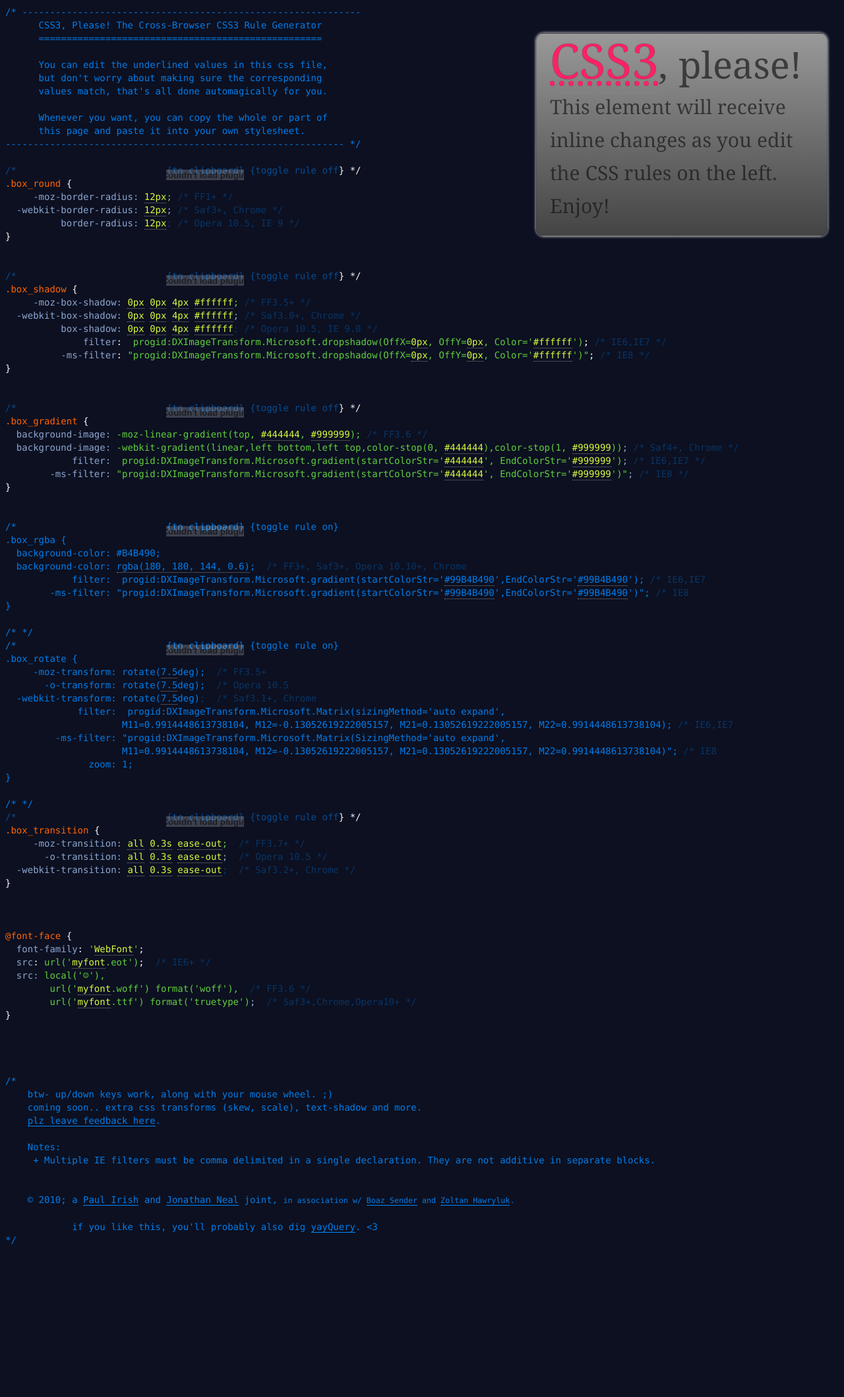
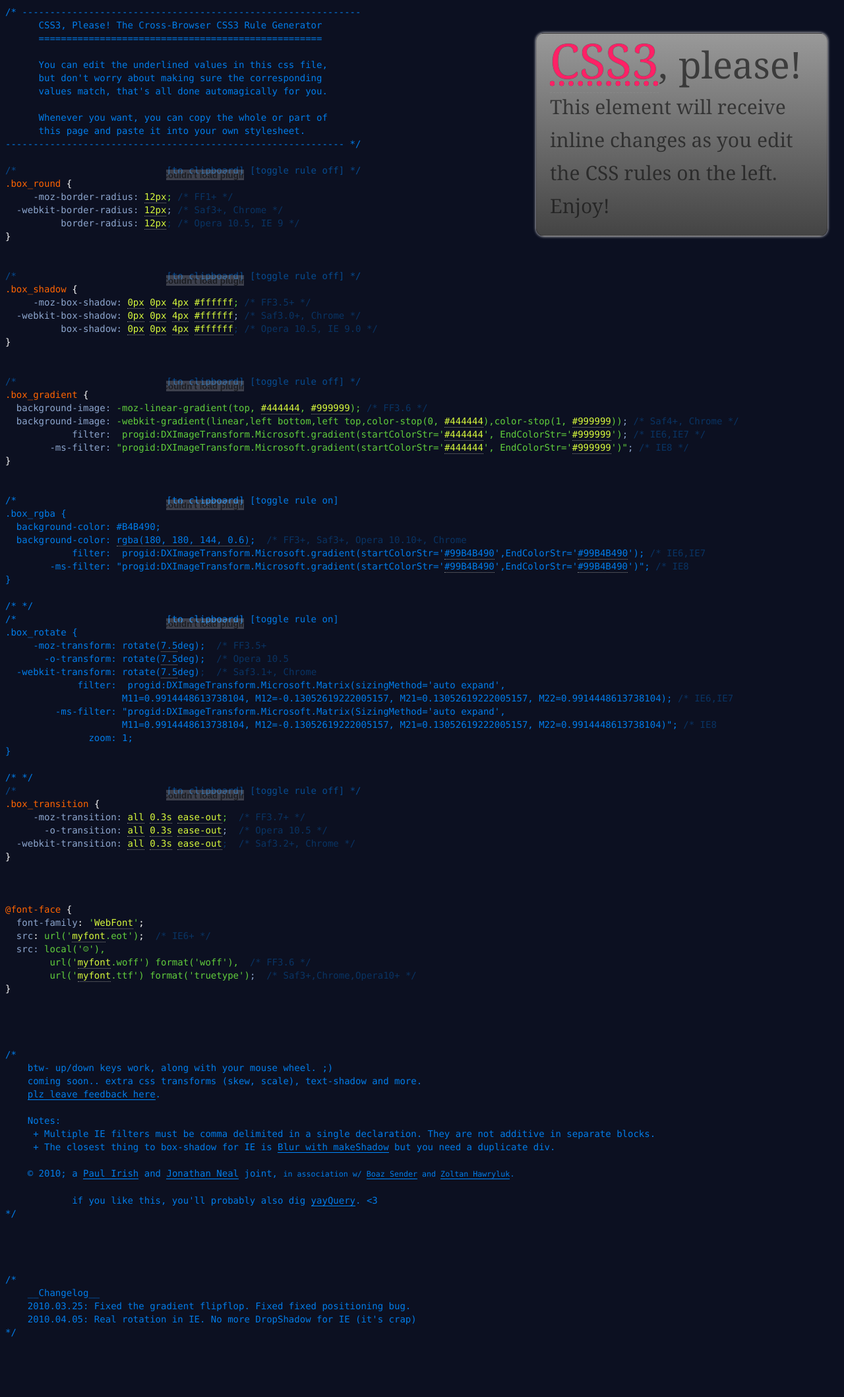
Before and after one commit to paulirish/css3please, a PHP site: page / in a window 1280 px wide. Shown: the whole page at 66% size. Before the commit the page ends 1886 px from the top, so only its background shows below. Run offline with PHP 8.4, Linux system fonts and the light colour scheme; some libraries are stand-ins or nearby versions.

Commit message:
removing dropshadow filter adding changelog transition for commands comment

```diff
--- a/css/stylesheet.css
+++ b/css/stylesheet.css
@@ -302,7 +302,14 @@ body {
 .commentedout .rule , .commentedout .rule span{ color: #0088ff; color: rgba(0,136,255,.9) !important;}
 body .declaration .comment,  span.comment .comment { color: rgba(0,136,255,.3) !important }
 
-pre.comment .comment { color: rgba(0,136,255,.5); -webkit-transition: color 2s ease-in;}
+pre.comment .comment { color: rgba(0,136,255,.5);
+	 -moz-transition: color 0.6s ease-out;  /* FF3.7+ */
+       -o-transition: color 0.6s ease-out;  /* Opera 10.5 */
+  -webkit-transition: color 0.6s ease-out;  /* Saf3.2+, Chrome */
+ }
+
+
+
 .rule_wrapper:hover pre.comment .comment { color: rgba(0,136,255,.9);}
 
 body .commentclose .comment { color: rgba(0,136,255,.9) !important;}
@@ -359,7 +366,7 @@ body .commentclose .comment { color: rgba(0,136,255,.9) !important;}
 
 
 ::-moz-selection{
-		background:#FF5E99;
+		background:-moz-linear-gradient(top, #444444, #999999);;
 	color:#fff;
 }
 
--- a/index.html
+++ b/index.html
@@ -45,7 +45,7 @@
 </pre>
 
 <div id="box_round" class="rule_wrapper">
-  <pre class="rule comment">/*                           <a class="cb">{to clipboard}</a> <a class="off">{toggle rule off}</a> <span class="endcomment">*/</span></pre>
+  <pre class="rule comment">/*                           <a class="cb">[to clipboard]</a> <a class="off">[toggle rule off]</a> <span class="endcomment">*/</span></pre>
   <pre class="rule">
 .box_round {
      -moz-border-radius: <b g="0">12px</b>; <span class="comment">/* FF1+ <span class="endcomment">*/</span></span>
@@ -58,21 +58,19 @@
 
 
 <div id="box_shadow" class="rule_wrapper">
-  <pre class="rule comment">/*                           <a class="cb">{to clipboard}</a> <a class="off">{toggle rule off}</a> <span class="endcomment">*/</span></pre>
+  <pre class="rule comment">/*                           <a class="cb">[to clipboard]</a> <a class="off">[toggle rule off]</a> <span class="endcomment">*/</span></pre>
   <pre class="rule">
 .box_shadow {
      -moz-box-shadow: <b g="0">0px</b> <b g="1">0px</b> <b g="2">4px</b> <b g="3" i="s2Hex" o="sHex">#ffffff</b>; <span class="comment">/* FF3.5+ <span class="endcomment">*/</span></span>
   -webkit-box-shadow: <b g="0">0px</b> <b g="1">0px</b> <b g="2">4px</b> <b g="3" i="s2Hex" o="sHex">#ffffff</b>; <span class="comment">/* Saf3.0+, Chrome <span class="endcomment">*/</span></span>
           box-shadow: <b g="0">0px</b> <b g="1">0px</b> <b g="2">4px</b> <b g="3" i="s2Hex" o="sHex">#ffffff</b>; <span class="comment">/* Opera 10.5, IE 9.0 <span class="endcomment">*/</span></span>
-              filter:  progid:DXImageTransform.Microsoft.dropshadow(OffX=<b g="0">0px</b>, OffY=<b g="1">0px</b>, Color='<b g="3" i="s2Hex" o="lHex">#ffffff</b>'); <span class="comment">/* IE6,IE7 <span class="endcomment">*/</span></span>
-          -ms-filter: "progid:DXImageTransform.Microsoft.dropshadow(OffX=<b g="0">0px</b>, OffY=<b g="1">0px</b>, Color='<b g="3" i="s2Hex" o="lHex">#ffffff</b>')"; <span class="comment">/* IE8 <span class="endcomment">*/</span></span>
 }
   </pre>
   <pre class="rule comment commentclose"><span class="comment">/* */</span></pre>
 </div>
 
 <div id="box_gradient" class="rule_wrapper">
-  <pre class="rule comment">/*                           <a class="cb">{to clipboard}</a> <a class="off">{toggle rule off}</a> <span class="endcomment">*/</span></pre>
+  <pre class="rule comment">/*                           <a class="cb">[to clipboard]</a> <a class="off">[toggle rule off]</a> <span class="endcomment">*/</span></pre>
   <pre class="rule">
 .box_gradient {
   background-image: -moz-linear-gradient(top, <b g="0" i="s2Hex">#444444</b>, <b g="1" i="s2Hex">#999999</b>); <span class="comment">/* FF3.6 <span class="endcomment">*/</span></span>
@@ -87,7 +85,7 @@
 
 
 <div id="box_rgba" class="rule_wrapper commentedout">
-  <pre class="rule comment">/*                           <a class="cb">{to clipboard}</a> <a class="off">{toggle rule on}</a> <span class="endcomment">*/</span></pre>
+  <pre class="rule comment">/*                           <a class="cb">[to clipboard]</a> <a class="off">[toggle rule on]</a> <span class="endcomment">*/</span></pre>
   <pre class="rule">
 .box_rgba {
   background-color: <b g="0" i="ch" o="shortHex" readonly>#B4B490</b>;
@@ -100,7 +98,7 @@
 </div>
 
 <div id="box_rotate" class="rule_wrapper commentedout">
-  <pre class="rule comment">/*                           <a class="cb">{to clipboard}</a> <a class="off">{toggle rule on}</a> <span class="endcomment">*/</span></pre>
+  <pre class="rule comment">/*                           <a class="cb">[to clipboard]</a> <a class="off">[toggle rule on]</a> <span class="endcomment">*/</span></pre>
   <pre class="rule">
 .box_rotate {
      -moz-transform: rotate(<b g="0">7.5</b>deg);  <span class="comment">/* FF3.5+ <span class="endcomment">*/</span></span>
@@ -118,7 +116,7 @@
 
 
 <div id="box_transition" class="rule_wrapper ">
-  <pre class="rule comment">/*                           <a class="cb">{to clipboard}</a> <a class="off">{toggle rule off}</a> <span class="endcomment">*/</span></pre>
+  <pre class="rule comment">/*                           <a class="cb">[to clipboard]</a> <a class="off">[toggle rule off]</a> <span class="endcomment">*/</span></pre>
   <pre class="rule">
 .box_transition {
      -moz-transition: <b g="0">all</b> <b g="1">0.3s</b> <b g="2">ease-out</b>;  <span class="comment">/* FF3.7+ <span class="endcomment">*/</span></span>
@@ -132,7 +130,7 @@
 
 
 <div id="box_webfont" class="rule_wrapper">
- <pre class="rule comment"> <!-- <span class="comment">/*                           <a class="cb">{to clipboard}</a> <a class="off">{toggle rule off}</a> <span class="endcomment">*/</span></span> --></pre>
+ <pre class="rule comment"> <!-- <span class="comment">/*                           <a class="cb">[to clipboard]</a> <a class="off">[toggle rule off]</a> <span class="endcomment">*/</span></span> --></pre>
   <pre class="rule">
 @font-face {
   font-family: '<b g="1">WebFont</b>';
@@ -156,7 +154,7 @@
 
     Notes:
      + Multiple IE filters must be comma delimited in a single declaration. They are not additive in separate blocks.
-
+     + The closest thing to box-shadow for IE is <a href="http://msdn.microsoft.com/en-us/library/ms532979(v=VS.85).aspx">Blur with makeShadow</a> but you need a duplicate div.
 
     &copy; 2010; a <a href="http://paulirish.com">Paul Irish</a> and <a href="http://twitter.com/jon_neal">Jonathan Neal</a> joint, <small>in association w/ <a href="http://www.boazsender.com/">Boaz Sender</a> and <a href="http://www.useragentman.com/">Zoltan Hawryluk</a>.</small>
 
@@ -166,6 +164,18 @@
 
 
 </span>
+</pre>
+
+<pre class="rule changelog">
+/*
+    __Changelog__
+    2010.03.25: Fixed the gradient flipflop. Fixed fixed positioning bug.
+    2010.04.05: Real rotation in IE. No more DropShadow for IE (it's crap)
+*/
+
+
+
+
 </pre>
 
 
```
